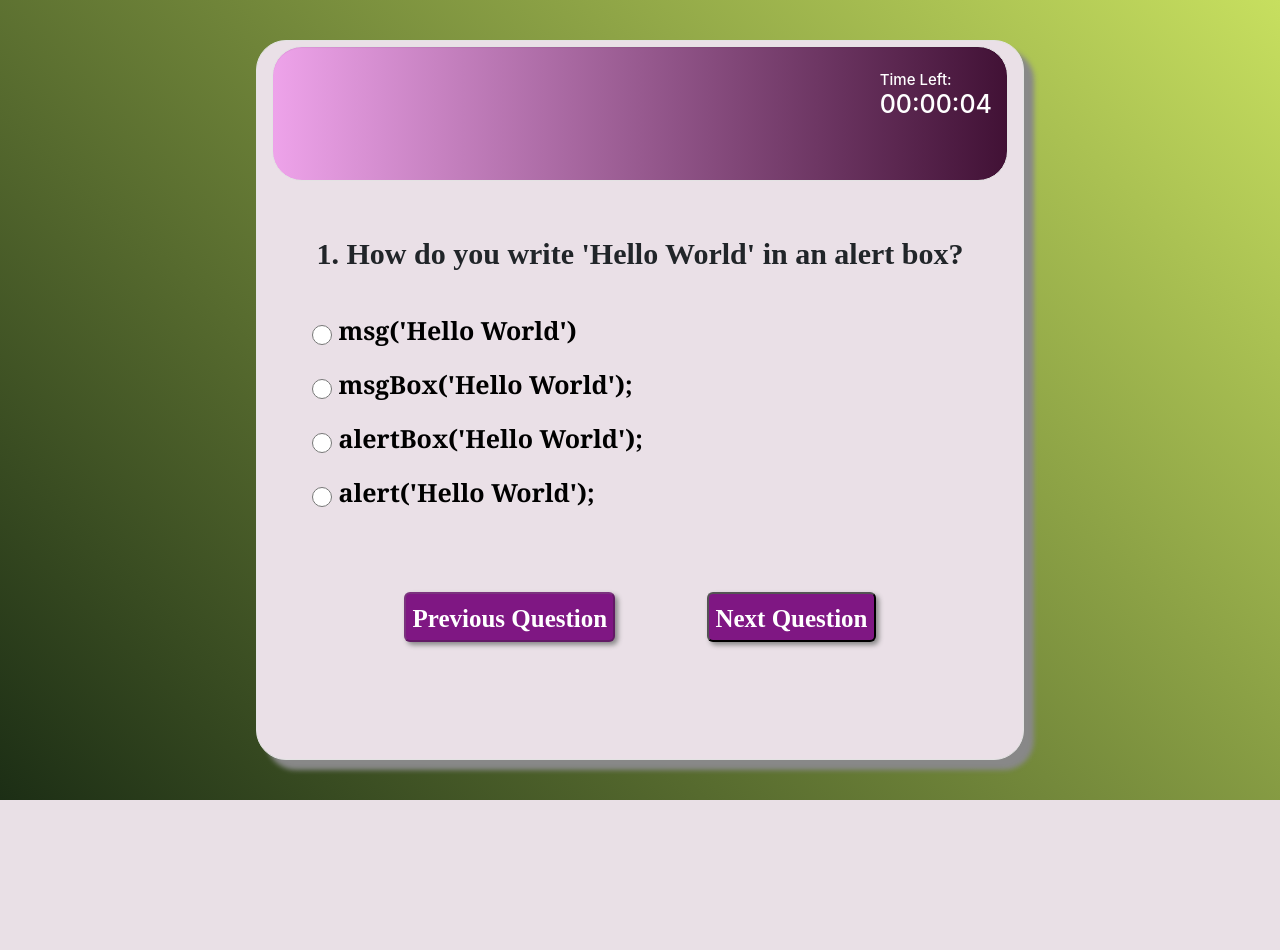
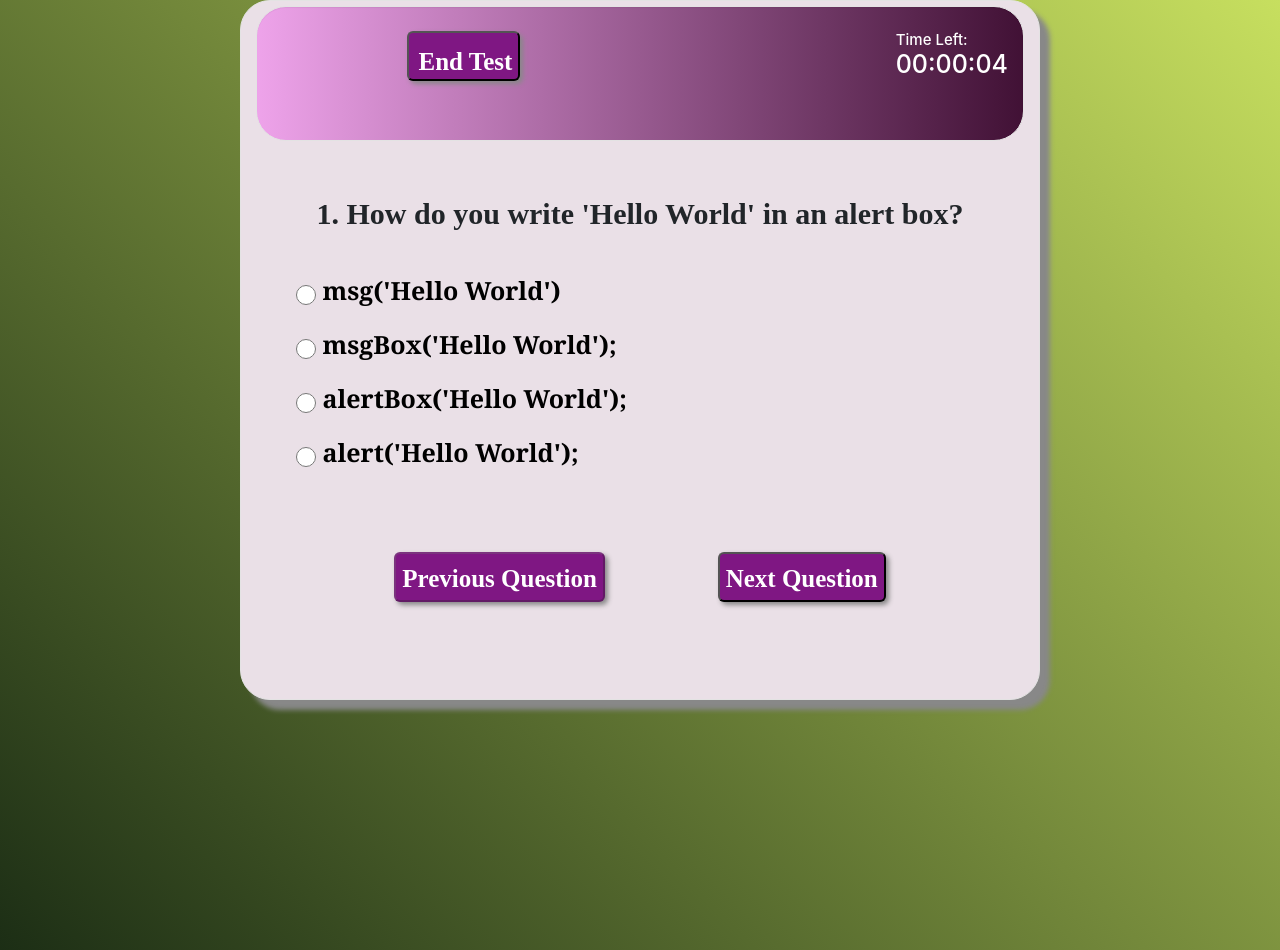
Before and after one commit to Anvita0305/PPL, a PHP site: page /laplace.php in a window 1280 px wide. Before the commit the page ends 800 px from the top, so only its background shows below. Run offline with PHP 8.4, Linux system fonts and the light colour scheme; some libraries are stand-ins or nearby versions.

Commit message:
Add files via upload

```diff
--- a/login-signup.php/laplace.php
+++ b/login-signup.php/laplace.php
@@ -9,9 +9,8 @@
     <script src="https://ajax.googleapis.com/ajax/libs/jquery/3.3.1/jquery.min.js"></script>
     <script src="https://maxcdn.bootstrapcdn.com/bootstrap/3.3.7/js/bootstrap.min.js"></script>
     <script src="http://ajax.googleapis.com/ajax/libs/jquery/1.9.1/jquery.min.js" type="text/javascript">
-
     </script>
-
+    <script src="https://cdnjs.cloudflare.com/ajax/libs/Chart.js/2.9.4/Chart.js"></script>
     <script src="https://stackpath.bootstrapcdn.com/bootstrap/4.4.1/js/bootstrap.bundle.min.js">
     </script>
     <title>Laplace Quiz</title>
@@ -52,24 +51,8 @@
             padding-top: 5px;
             box-sizing: border-box;
             box-shadow: 10px 10px 5px #888;
-
-
-            /*-moz-box-shadow: 10px 10px 5px #888;
-    -webkit-box-shadow: 10px 10px 5px #888;
-
-            position: relative;
         }
 
-        /* .quizContainer2{
-                              background-color: white;
-                              border-radius: 6px;
-                              width: 400px;
-                              height:50px;
-
-                              margin: auto;
-                              padding-top: 5px;
-                    } */
-                }
         .quizcontainer #quiz1 {
             /* text-shadow: 1px 1px 2px orange; */
             font-family: "Georgia", Arial, sans-serif;
@@ -94,6 +77,24 @@
             right: 18%;
         }
 
+        .endButton {
+            box-shadow: 3px 3px 5px #888;
+            border-radius: 6px;
+            /* width: 150px;*/
+            height: 50px;
+            text-align: center;
+            background: rgb(127, 23, 131);
+            /*clear: both;*/
+            color: white;
+            font-family: 'Gabriola', serif;
+            position: relative;
+            margin: auto;
+            font-size: 25px;
+            font-weight: bold;
+            padding-top: 10px;
+            padding-left: 10px;
+        }
+
         .preButton {
             box-shadow: 3px 3px 5px #888;
             border-radius: 6px;
@@ -109,7 +110,6 @@
             font-size: 25px;
             font-weight: bold;
             padding-top: 5px;
-
             float: left;
             left: 18%;
         }
@@ -201,6 +201,7 @@
                 box-sizing: border-box;
                 box-shadow: 10px 10px 5px #888;
             }
+
             .choiceList {
                 font-family: 'Arial', serif;
                 color: black;
@@ -208,40 +209,24 @@
                 font-weight: bold;
                 /* text-align: center; */
             }
+
         }
     </style>
 
 <body style="background: linear-gradient(45deg, rgb(28, 46, 21),rgb(199, 223, 95));">
+    <div>
+        <div class="quizContainer container-fluid well well-lg" style="width:80rem;height:70rem;">
+            <div id="quiz1" class="text-center">
 
-    <div class="quizContainer container-fluid well well-lg">
-        <div id="quiz1" class="text-center">
-            <!-- 			<h3>KGCAS - Javascript FDP 2018</h3>
-			<center><img class="img-responsive" height="180" width="180" src="http://res.cloudinary.com/dwjej2tbp/image/upload/v1523002021/KGCAS_SK_eyehy9.jpg"></center> -->
             </div>
-        <div style="background: linear-gradient(90deg,rgb(238, 163, 234), rgb(65, 17, 53)); height:135px;border-radius:3rem;"
-            class=" container-fluid well well-lg">
+            <div style="background: linear-gradient(90deg,rgb(238, 163, 234), rgb(65, 17, 53)); height:135px;border-radius:3rem;" class=" container-fluid well well-lg">
                 <h4 style="color:white;float:right; " align:center;><span id="iTimeShow">Time Left:
                     </span><br /><span id='timer' style="font-size:25px;"></span></h4>
-            <!-- <h2 style="position:absolute;right:55%;top:4%">Laplace Quiz</h2> -->
-            <!-- <div class="container">
-                                <div class="row">
-                                    <div class="col-sm-12">
-                                        <div class="card">
-                                            <h5 class="card-header h5 text-center">
-
-                                            </h5>
-                                            <div class="card-body">
-                                                <div class="booth"> -->
+                <span>
+                    <button class="endButton">End Test</button>
+                </span>
                 <video style="float:left;margin-left:-1.55rem;margin-top:-5.75rem;border-radius:2rem" id="video" width="150px" height="205px" autoplay>
                 </video>
-            <!-- </div> -->
-
-
-            <!-- </div>
-                                        </div>
-                                    </div>
-                                </div>
-                            </div>-->
 
             </div>
             <br><br>
@@ -253,20 +238,22 @@
             <br><br><br><br>
             <button class="preButton" onclick="Review()">Previous Question</button>
             <button class="nextButton">Next Question</button>
-        <!-- <button class="clearchoice">Clear Choice</button> -->
             <div class="start_cam">
-            <!-- <a href="#!" class="btn btn-danger"
-                            onClick="stop()">
-                            Stop Cam
-                        </a> -->
+
                 <a onClick="start()">
 
                 </a>
             </div>
         </div>
+        <br><br><br><br>
+        <h1 id="analysis" style=" font-size: 4rem;
+            margin-top: 4rem;"></h1>
+            <p id="analysis1"> </p>
+        <canvas id="myChart"></canvas>
+    </div>
 </body>
 <script>
-    var stop = function () {
+    var stop = function() {
         var stream = video.srcObject;
         var tracks = stream.getTracks();
         for (var i = 0; i < tracks.length; i++) {
@@ -275,27 +262,30 @@
         }
         video.srcObject = null;
     }
-    var start = function () {
+    var start = function() {
         var video = document.getElementById('video'),
             vendorUrl = window.URL || window.webkitURL;
         if (navigator.mediaDevices.getUserMedia) {
-            navigator.mediaDevices.getUserMedia({ video: true })
-                .then(function (stream) {
+            navigator.mediaDevices.getUserMedia({
+                    video: true
+                })
+                .then(function(stream) {
                     video.srcObject = stream;
-                }).catch(function (error) {
+                }).catch(function(error) {
                     console.log("Something went wrong!");
                 });
         }
     }
-    $(function () {
+    $(function() {
         start();
     });
     var questions = [{
         question: "1. How do you write 'Hello World' in an alert box?",
-        choices: ["msg('Hello World')", "msgBox('Hello World');", "alertBox('Hello World');", "alert('Hello World');"],
+        choices: ["msg('Hello World')", "msgBox('Hello World');", "alertBox('Hello World');",
+            "alert('Hello World');"
+        ],
         correctAnswer: 3
-    }
-        , {
+    }, {
         //     question: "2. How to empty an array in JavaScript?",
         //     choices: ["arrayList[]", "arrayList(0)", "arrayList.length=0", "arrayList.len(0)"],
         //     correctAnswer: 2
@@ -342,7 +332,7 @@
     var c = 10;
     var t;
 
-    $(document).ready(function () {
+    $(document).ready(function() {
         // Display the first question
         displayCurrentQuestion();
         $(this).find(".quizMessage").hide();
@@ -350,10 +340,12 @@
 
         timedCount();
 
-        $(this).find(".preButton").on("click", function () {
+        $(this).find(".preButton").on("click", function() {
 
             if (!quizOver) {
-                if (currentQuestion == 0) { return false; }
+                if (currentQuestion == 0) {
+                    return false;
+                }
 
                 if (currentQuestion == 1) {
                     $(".preButton").attr('disabled', 'disabled');
@@ -365,43 +357,37 @@
 
                 }
             } else {
-                if (viewingAns == 3) { return false; }
-                currentQuestion = 0; viewingAns = 3;
+                if (viewingAns == 3) {
+                    return false;
+                }
+                currentQuestion = 0;
+                viewingAns = 3;
                 // function Review() {
                 //     window.open("review.html", "_blank");
                 // }
                 $(document).find(".preButton").text("Previous Question");
                 $(document).find(".nextButton").text("Next Question");
+                $(document).find(".endButton").text("Analysis");
 
                 viewResults();
-                // $(this).find(".nextButton").on("click", function () {
-                //     currentQuestion++;
-                //     if (currentQuestion >= 1) {
-                //         $('.preButton').prop("disabled", false);
-                //     }
-                //     if (currentQuestion < questions.length) {
-                //         viewResults();
 
-                //     }
-                // });
             }
         });
 
-
+        function scrollDown() {
+            window.scroll(0, document.body.scrollHeight);
+        }
         // On clicking next, display the next question
-        $(this).find(".nextButton").on("click", function () {
+        $(this).find(".nextButton").on("click", function() {
             if (!quizOver) {
 
                 var val = $("input[type='radio']:checked").val();
-                // $(this).find("clearchoice").on("click", function(){
-                //     $("input[type='radio']:checked").prop("checked", false)
-                // });
+
 
                 if (val == undefined) {
                     $(document).find(".quizMessage").text("Please select an answer");
                     //   $(document).find(".quizMessage").show();
-                }
-                else {
+                } else {
                     // TODO: Remove any message -> not sure if this is efficient to call this each time....
                     $(document).find(".quizMessage").hide();
                     if (val == questions[currentQuestion].correctAnswer) {
@@ -416,16 +402,14 @@
                     if (currentQuestion < questions.length) {
                         displayCurrentQuestion();
 
-                    }
-
-                    else {
+                    } else {
                         displayScore();
                         $('#iTimeShow').html('Quiz  Completed!');
                         // $('#timer').html("You scored: " + correctAnswers + " out of " + questions.length);
                         c = 185;
                         $(document).find(".preButton").text("Review");
                         $(document).find(".nextButton").text("Restart");
-
+                        $(document).find(".endButton").text("View Analysis").on("click", scrollDown());
                         $(this).find(".start_cam").on("click", stop());
 
 
@@ -441,11 +425,13 @@
                     }
                 }
 
-            }
-            else { // quiz is over and clicked the next button (which now displays 'Play Again?'
-                quizOver = false; $('#iTimeShow').html('Time Remaining:'); iSelectedAnswer = [];
+            } else { // quiz is over and clicked the next button (which now displays 'Play Again?'
+                quizOver = false;
+                $('#iTimeShow').html('Time Remaining:');
+                iSelectedAnswer = [];
                 $(document).find(".nextButton").text("Next Question");
                 $(document).find(".preButton").text("Previous Question");
+                $(document).find(".endButton").text("Analysis");
 
                 // $(".preButton").attr('disabled', 'disabled');
                 $(this).find(".start_cam").on("click", start());
@@ -459,7 +445,8 @@
     });
 
 
-    var final=correctAnswers;
+    var final = correctAnswers;
+
     function timedCount() {
         if (c == 185) {
             return false;
@@ -468,60 +455,25 @@
         var hours = parseInt(c / 3600) % 24;
         var minutes = parseInt(c / 60) % 60;
         var seconds = c % 60;
-        var result = (hours < 10 ? "0" + hours : hours) + ":" + (minutes < 10 ? "0" + minutes : minutes) + ":" + (seconds < 10 ? "0" + seconds : seconds);
+        var result = (hours < 10 ? "0" + hours : hours) + ":" + (minutes < 10 ? "0" + minutes : minutes) + ":" + (seconds <
+            10 ? "0" + seconds : seconds);
         $('#timer').html(result);
 
         if (c == 0) {
             displayScore();
             $('#iTimeShow').html('Time Over!');
-            // $('#timer').html("You scored: " + correctAnswers + " out of: " + questions.length);
             c = 185;
             $(document).find(".preButton").text("Review");
             $(document).find(".nextButton").text("Restart");
+            $(document).find(".endButton").text("Analysis");
 
             $(this).find(".start_cam").on("click", stop());
             quizOver = true;
             return false;
 
         }
-
-        /*if(c == 0 )
-        {
-                  if (!quizOver)
-                  {
-                            var val = $("input[type='radio']:checked").val();
-            if (val == questions[currentQuestion].correctAnswer)
-                            {
-                                      correctAnswers++;
-                            }
-                            currentQuestion++; // Since we have already displayed the first question on DOM ready
-
-                            if (currentQuestion < questions.length)
-                            {
-                                      displayCurrentQuestion();
-                                      c=15;
-                            }
-                            else
-                            {
-                                      displayScore();
-                                      $('#timer').html('');
-                                      c=16;
-                                      $(document).find(".nextButton").text("Play Again?");
-                                      quizOver = true;
-                                      return false;
-                            }
-                  }
-                  else
-                  { // quiz is over and clicked the next button (which now displays 'Play Again?'
-                            quizOver = false;
-                            $(document).find(".nextButton").text("Next Question");
-                            resetQuiz();
-                            displayCurrentQuestion();
-                            hideScore();
-                  }
-        }	*/
         c = c - 1;
-        t = setTimeout(function () {
+        t = setTimeout(function() {
             timedCount()
         }, 1000);
     }
@@ -530,7 +482,10 @@
     // This displays the current question AND the choices
     function displayCurrentQuestion() {
 
-        if (c == 185) { c = 10; timedCount(); }
+        if (c == 185) {
+            c = 10;
+            timedCount();
+        }
         //console.log("In display current Question");
         var question = questions[currentQuestion].question;
         var questionClass = $(document).find(".quizContainer > .question");
@@ -547,12 +502,15 @@
             choice = questions[currentQuestion].choices[i];
 
             if (iSelectedAnswer[currentQuestion] == i) {
-                $('<li><input type="radio" class="radio-inline" checked="checked"  value=' + i + ' name="dynradio" />' + ' ' + choice + '</li>').appendTo(choiceList);
+                $('<li><input type="radio" class="radio-inline" checked="checked"  value=' + i + ' name="dynradio" />' +
+                    ' ' + choice + '</li>').appendTo(choiceList);
             } else {
-                $('<li><input type="radio" class="radio-inline" value=' + i + ' name="dynradio" />' + ' ' + choice + '</li>').appendTo(choiceList);
+                $('<li><input type="radio" class="radio-inline" value=' + i + ' name="dynradio" />' + ' ' + choice +
+                    '</li>').appendTo(choiceList);
             }
         }
     }
+
     function displayReviewQuestion() {
         var question = questions[currentQuestion].question;
         var questionClass = $(document).find(".quizContainer > .question");
@@ -569,23 +527,52 @@
             choice = questions[currentQuestion].choices[i];
 
             if (iSelectedAnswer[currentQuestion] == i) {
-                $('<li><input type="radio" class="radio-inline" checked="checked"  value=' + i + ' name="dynradio" />' + ' ' + choice + '</li>').appendTo(choiceList);
+                $('<li><input type="radio" class="radio-inline" checked="checked"  value=' + i + ' name="dynradio" />' +
+                    ' ' + choice + '</li>').appendTo(choiceList);
             } else {
-                $('<li><input type="radio" class="radio-inline" value=' + i + ' name="dynradio" />' + ' ' + choice + '</li>').appendTo(choiceList);
+                $('<li><input type="radio" class="radio-inline" value=' + i + ' name="dynradio" />' + ' ' + choice +
+                    '</li>').appendTo(choiceList);
             }
         }
 
     }
+    let analysis=document.getElementById('analysis');
     function resetQuiz() {
         currentQuestion = 0;
         correctAnswers = 0;
         hideScore();
     }
 
+    function hideBox() {
+        $(document).find(".quizContainer").show();
+    }
+
     function displayScore() {
-        $(document).find(".quizContainer > .result").text("Score:" + correctAnswers + "/" + questions.length);
+        $(document).find(".quizContainer > .result").text("Your Score is:" + correctAnswers + "/" + questions.length);
         $(document).find(".quizContainer > .result").show();
+        // console.log(correctAnswers);
+        hideBox();
+        analysis.innerHTML='<h1>Test Analysis</h1>';
+        analysis1.innerHTML='<h1>Graph shows the correct and wrong answers</h1>'
+        var xValues = ["Correct", "Wrong"];
+        var yValues = [correctAnswers, questions.length - correctAnswers];
+        var barColors = [
+            "#00aba9",
+            "#f08080",
+        ];
+
+        new Chart("myChart", {
+            type: "pie",
+            data: {
+                labels: xValues,
+                datasets: [{
+                    backgroundColor: barColors,
+                    data: yValues
+                }]
+            },
+        });
     }
+
 
     function hideScore() {
         $(document).find(".result").hide();
@@ -594,8 +581,13 @@
     // This displays the current question AND the choices
     function viewResults() {
 
-        if (currentQuestion == 10) { currentQuestion = 0; return false; }
-        if (viewingAns == 1) { return false; }
+        if (currentQuestion == 10) {
+            currentQuestion = 0;
+            return false;
+        }
+        if (viewingAns == 1) {
+            return false;
+        }
 
         hideScore();
         var question = questions[currentQuestion].question;
@@ -614,68 +606,27 @@
 
             if (iSelectedAnswer[currentQuestion] == i) {
                 if (questions[currentQuestion].correctAnswer == i) {
-                    $('<li style="border:2px solid green;margin-top:10px;"><input type="radio" class="radio-inline" checked="checked"  value=' + i + ' name="dynradio" />' + ' ' + choice + '</li>').appendTo(choiceList);
+                    $('<li style="border:2px solid green;margin-top:10px;"><input type="radio" class="radio-inline" checked="checked"  value=' +
+                        i + ' name="dynradio" />' + ' ' + choice + '</li>').appendTo(choiceList);
                 } else {
-                    $('<li style="border:2px solid red;margin-top:10px;"><input type="radio" class="radio-inline" checked="checked"  value=' + i + ' name="dynradio" />' + ' ' + choice + '</li>').appendTo(choiceList);
+                    $('<li style="border:2px solid red;margin-top:10px;"><input type="radio" class="radio-inline" checked="checked"  value=' +
+                        i + ' name="dynradio" />' + ' ' + choice + '</li>').appendTo(choiceList);
                 }
             } else {
                 if (questions[currentQuestion].correctAnswer == i) {
-                    $('<li style="border:2px solid green;margin-top:10px;"><input type="radio" class="radio-inline" value=' + i + ' name="dynradio" />' + ' ' + choice + '</li>').appendTo(choiceList);
+                    $('<li style="border:2px solid green;margin-top:10px;"><input type="radio" class="radio-inline" value=' +
+                        i + ' name="dynradio" />' + ' ' + choice + '</li>').appendTo(choiceList);
                 } else {
-                    $('<li><input type="radio" class="radio-inline" value=' + i + ' name="dynradio" />' + ' ' + choice + '</li>').appendTo(choiceList);
+                    $('<li><input type="radio" class="radio-inline" value=' + i + ' name="dynradio" />' + ' ' + choice +
+                        '</li>').appendTo(choiceList);
                 }
             }
         }
 
         currentQuestion++;
-        // $(this).find(".preButton").on("click", function () {
+        viewResults();
 
-        //     if (!quizOver) {
-        //         if (currentQuestion == 0) { return false; }
-
-        //         if (currentQuestion == 1) {
-        //             $(".preButton").attr('disabled', 'disabled');
-        //         }
-
-        //         currentQuestion--; // Since we have already displayed the first question on DOM ready
-        //         if (currentQuestion < questions.length) {
-        //             displayReviewQuestion();
-
-        //         }
-        //     } else {
-        //         if (viewingAns == 3) { return false; }
-        //         currentQuestion = 0; viewingAns = 3;
-        //         viewResults();
-        //     }
-        // });
-        // $(this).find(".nextButton").on("click", function () {
-        //     currentQuestion++;
-        //     if (currentQuestion >= 1) {
-        //         $('.preButton').prop("disabled", false);
-        //     }
-        //     if (currentQuestion < questions.length) {
-        //         displayReviewQuestion();
-
-        //     }
-        // });
-
-
-
-
-
-        setTimeout(function () {
-                  viewResults();
-        }, 3000);
     }
-    // var clearSelection = (name) => {
-    //     const radioBtns = document.querySelectorAll(
-    //         "input[type='radio'][name='" + name + "']");
-    //     radioBtns.forEach((val) => {
-    //         if (val.checked === true)
-    //             val.checked = false;
-    //     });
-    // };
-
 </script>
 
 </html>
--- a/login-signup.php/maths.php
+++ b/login-signup.php/maths.php
@@ -30,7 +30,7 @@
 
 <body>
     <!-- ====nav bar starts=== -->
-    <nav class="navbar navbar-expand-lg navbar-light" style="background-color: white;z-index=3;">
+    <nav class="navbar navbar-expand-lg navbar-light" style="background-color: white;">
         <div class="container-fluid">
             <a class="navbar-brand" href="#">Navbar</a>
             <button class="navbar-toggler" type="button" data-bs-toggle="collapse" data-bs-target="#navbarNav"
@@ -79,7 +79,7 @@
                 <tr>
 
                     <td>
-                        <a href="#" style="text-decoration: none;color: black;"> Lapalce Transform</a>
+                        <a href="laplace.php" style="text-decoration: none;color: black;"> Lapalce Transform</a>
                     </td>
                     <td>5</td>
                     <td>Medium</td>
--- a/login-signup.php/style.css
+++ b/login-signup.php/style.css
@@ -9,6 +9,7 @@
     min-height: 100vh;
     font-family: 'Poppins', sans-serif;
     background: #E0E9D0;
+
 }
 
 .container
```
Also changed, not shown: login-signup.php/home.php (+7 -7 lines), login-signup.php/index.php (+3 -6 lines). Lines whose indentation alone changed are shown as unchanged.
